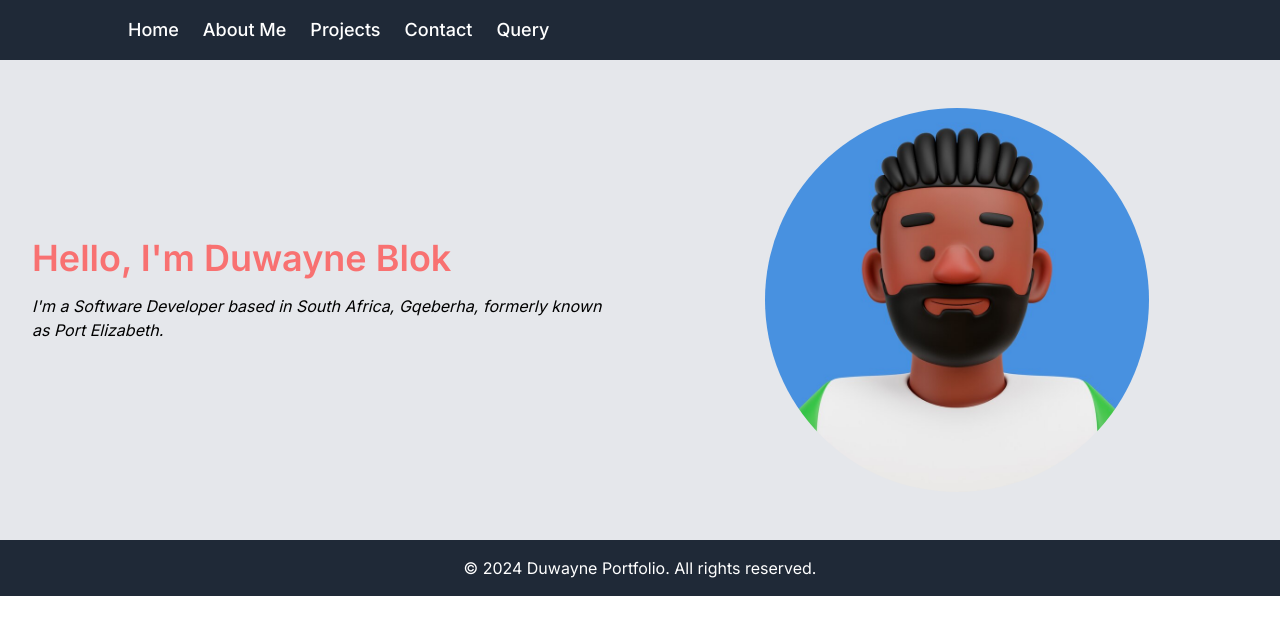
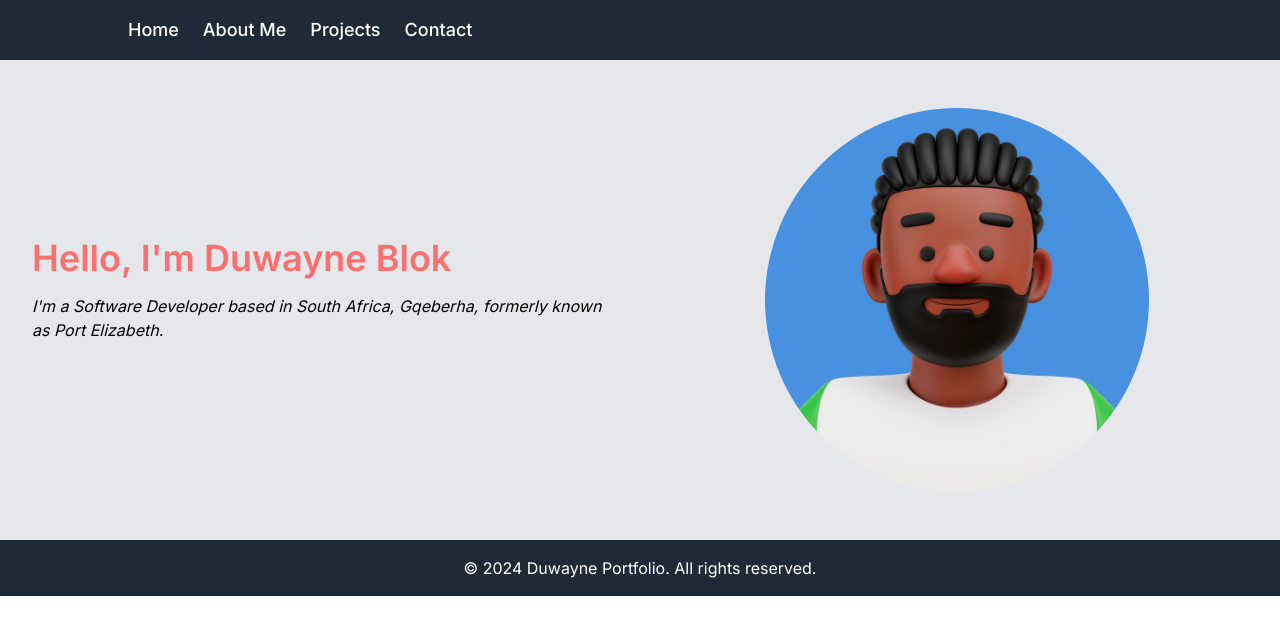
Before and after one commit to DFBlok/FrontEnd, a Next.js app in the folder tailwind/PORTFOLIO/my-portfolio-app/: page / in a window 1280 px wide. Shown: the top 634 px of the page. Built offline with nearby package versions, Linux system fonts and the light colour scheme.

Commit message:
Update contact page

```diff
--- a/tailwind/PORTFOLIO/my-portfolio-app/app/_components/Navbar.tsx
+++ b/tailwind/PORTFOLIO/my-portfolio-app/app/_components/Navbar.tsx
@@ -6,8 +6,7 @@ const Navbar = () => {
     { id: 1, label: "Home", href: "/" },
     { id: 2, label: "About Me", href: "Page2" },
     { id: 3, label: "Projects", href: "Page3" },
-    { id: 4, label: "Contact", href: "Page4" },
-    { id: 5, label: "Query", href: "ContactPage" },
+    { id: 4, label: "Contact", href: "ContactPage" },
   ];
 
   return (
```
